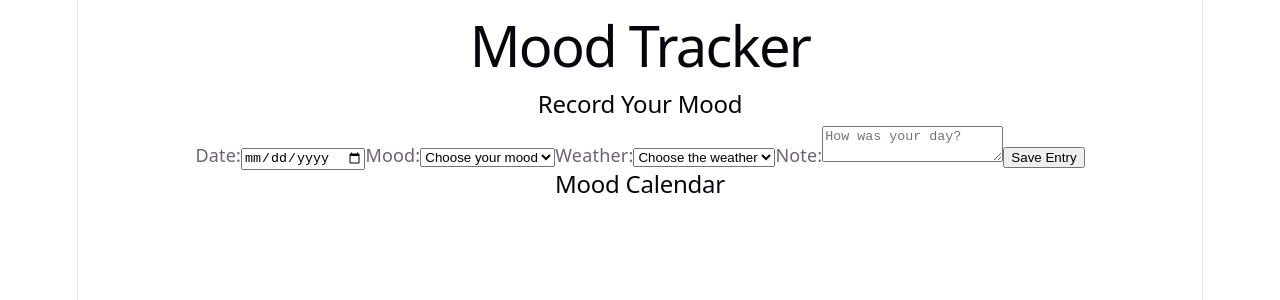
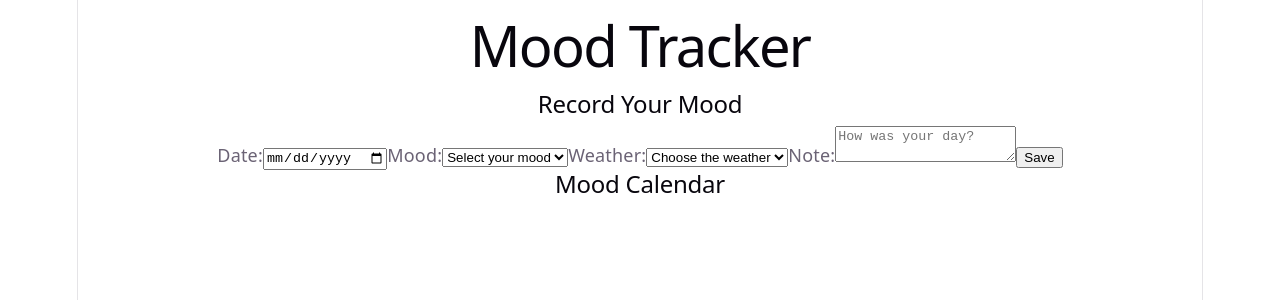
Before and after one commit to rekhavs003-cloud/unit-1-project, a React (Vite) app: page / in a window 1280 px wide. Shown: the top 300 px of the page. Built offline with nearby package versions, Linux system fonts and the light colour scheme.

Commit message:
moodsave in Moodform

```diff
--- a/src/components/MoodForm.jsx
+++ b/src/components/MoodForm.jsx
@@ -1,7 +1,11 @@
-import { useState } from "react";
 function MoodForm() {
+  function moodSave(event) {
+    event.preventDefault();
+    alert("Mood Saved!");
+  }
+
   return (
-    <div>
+    <form onSubmit={moodSave}>
       <h2>Record Your Mood</h2>
 
       <label>
@@ -12,12 +16,12 @@ function MoodForm() {
       <label>
         Mood:
         <select>
-          <option value="">Choose your mood</option>
-          <option value="1">1 - Very Bad</option>
-          <option value="2">2 - Bad</option>
-          <option value="3">3 - Okay</option>
-          <option value="4">4 - Good</option>
-          <option value="5">5 - Very Good</option>
+          <option value="">Select your mood</option>
+          <option value="1">1 - Happy</option>
+          <option value="2">2 - Tired</option>
+          <option value="3">3 - Calm</option>
+          <option value="4">4 - Stressed</option>
+          <option value="5">5 - Sad</option>
         </select>
       </label>
 
@@ -38,10 +42,9 @@ function MoodForm() {
         <textarea placeholder="How was your day?" />
       </label>
 
-      <button type="submit">Save Entry</button>
-
-    </div>
-  )
+      <button type="submit">Save</button>
+    </form>
+  );
 }
 
-export default MoodForm
+export default MoodForm;
```
